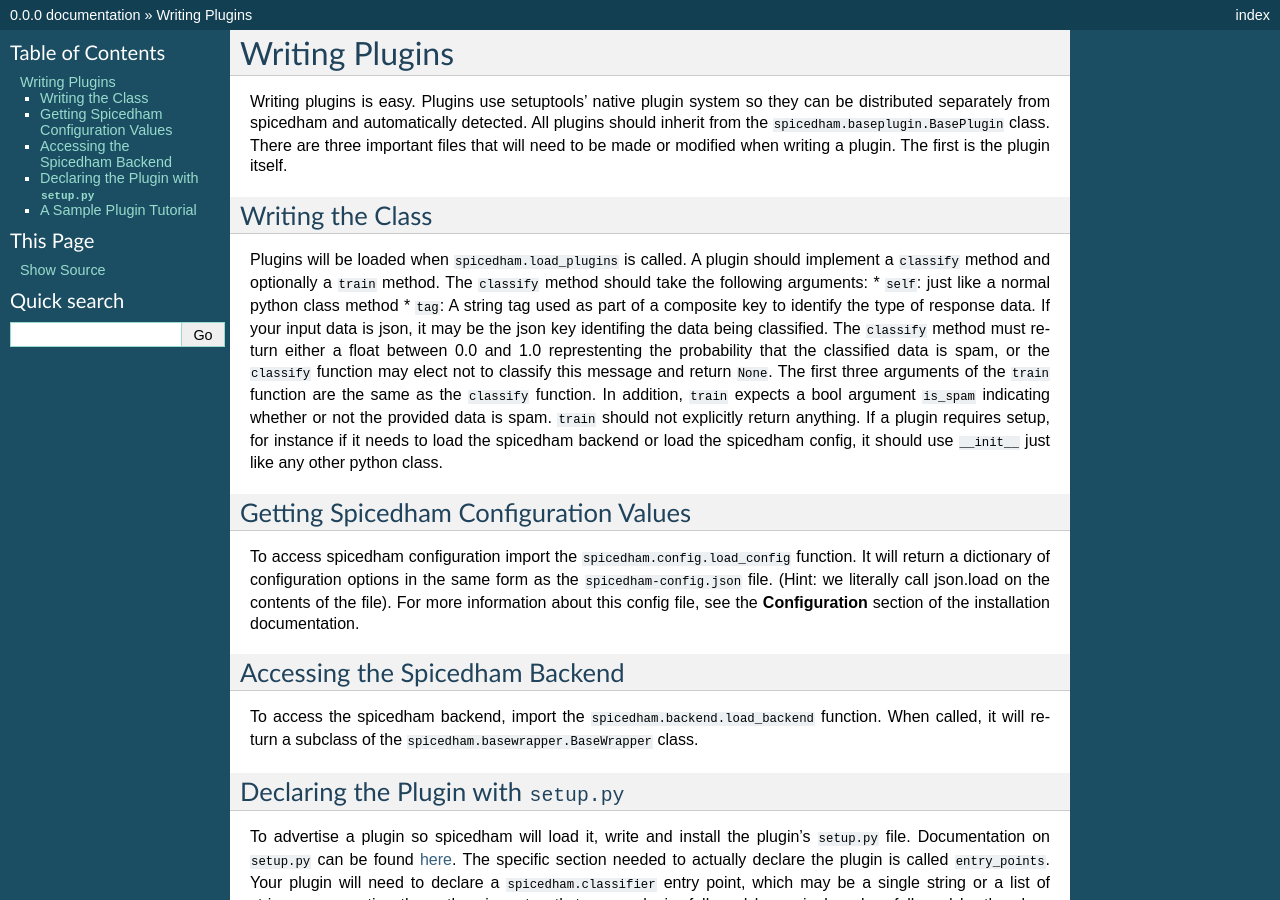
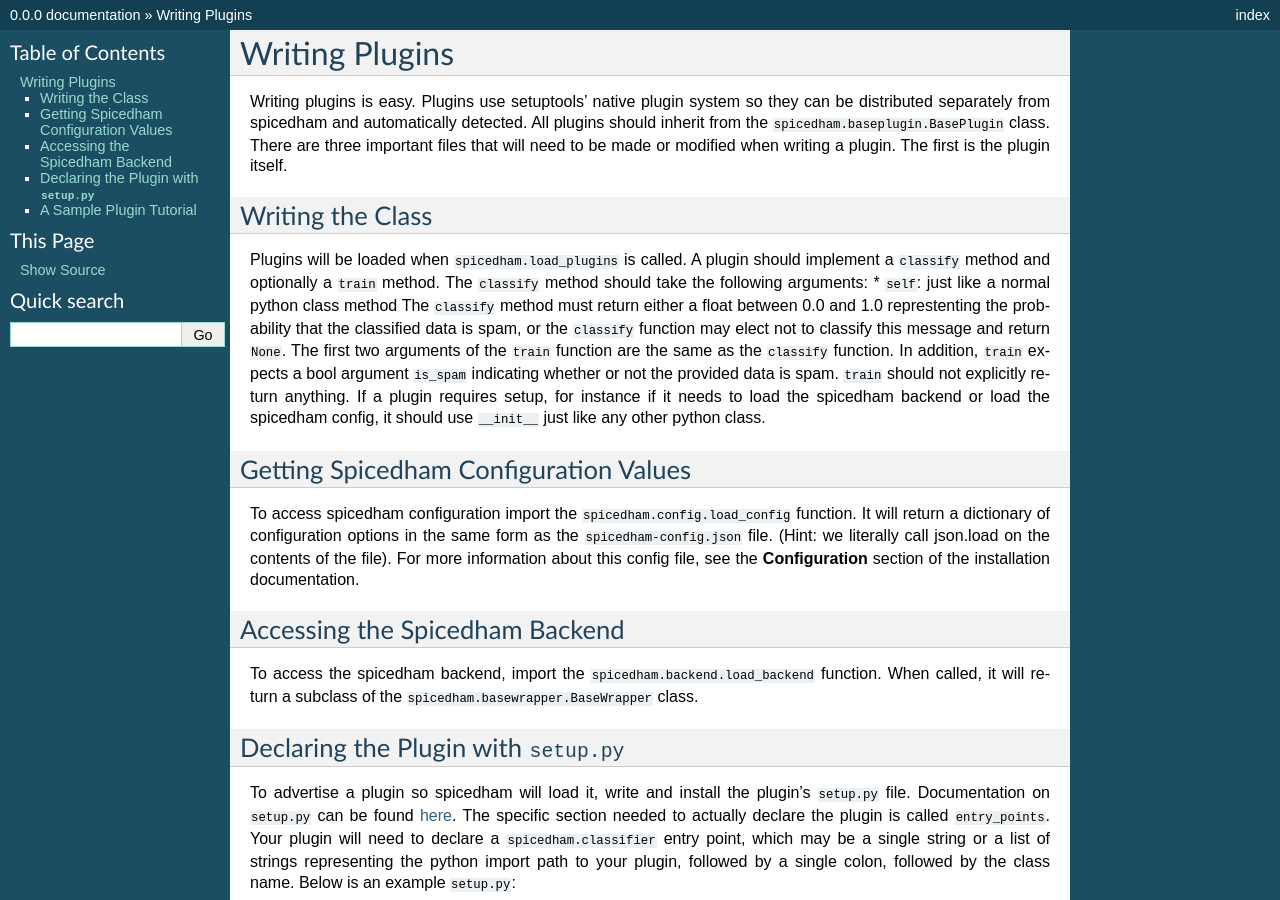
Before and after one commit to mozilla/spicedham, a Sphinx documentation site: the page built from docs/writing_plugins.rst, in a window 1280 px wide and 900 px high. Built offline with Sphinx 7.4.7, drawn with Linux system fonts in a browser that asks for light colours; some of the changed text lies outside the part shown.

Commit message:
Update the docs for writing plugins for api change

```diff
--- a/docs/writing_plugins.rst
+++ b/docs/writing_plugins.rst
@@ -15,14 +15,11 @@ A plugin should implement a ``classify`` method and optionally a ``train``
 method.
 The ``classify`` method should take the following arguments:
 * ``self``: just like a normal python class method
-* ``tag``: A string tag used as part of a composite key to identify the type
-of response data. If your input data is json, it may be the json key
-identifing the data being classified.
 The ``classify`` method must return either a float between 0.0 and 1.0
 represtenting the probability that the classified data is spam, or the
 ``classify`` function may elect not to classify this message and return
 ``None``.
-The first three arguments of the ``train`` function are the same as the
+The first two arguments of the ``train`` function are the same as the
 ``classify`` function. In addition, ``train`` expects a bool argument
 ``is_spam`` indicating whether or not the provided data is spam. ``train``
 should not explicitly return anything.
@@ -122,7 +119,7 @@ probability, just None
 
 ::
 	...
-	def classify(self, tag, response):
+	def classify(self, response):
 		if self.word in response:
 			return 1.0
 		else:
```
